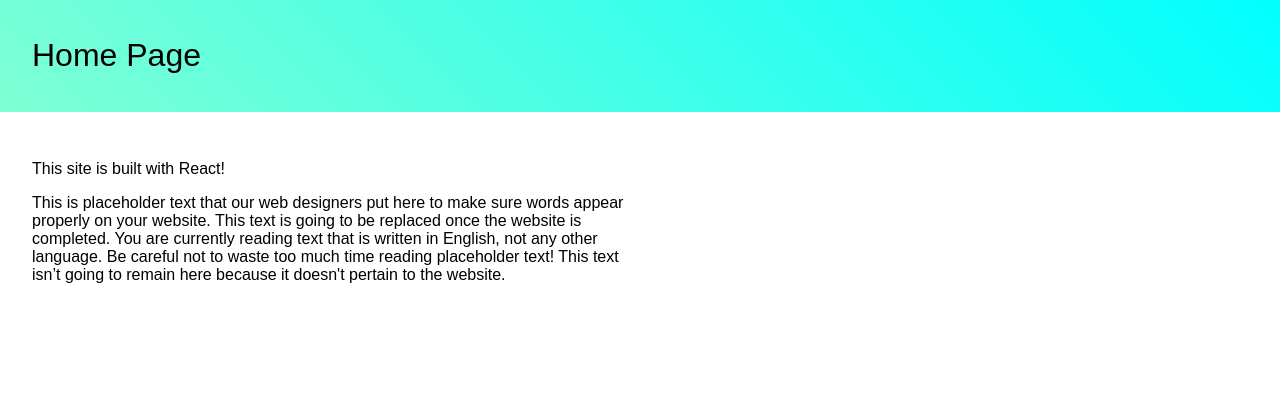
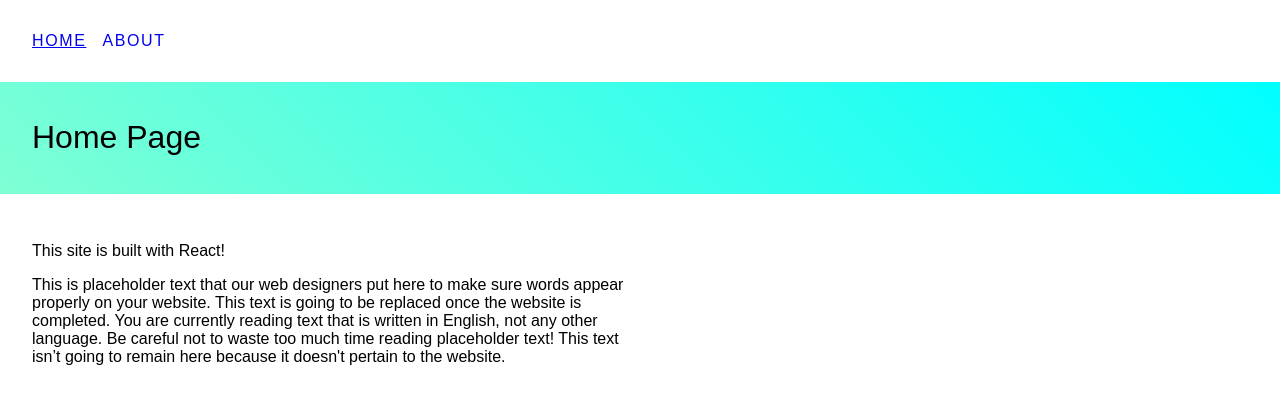
Before and after one commit to Jinksi/react-static-site, a React (Create React App) app: page / in a window 1280 px wide. Shown: the top 404 px of the page. Built offline with nearby package versions, Linux system fonts and the light colour scheme.

Commit message:
react-router

```diff
--- a/package.json
+++ b/package.json
@@ -5,6 +5,7 @@
   "dependencies": {
     "react": "^16.1.1",
     "react-dom": "^16.1.1",
+    "react-router-dom": "^4.2.2",
     "react-scripts": "1.0.17",
     "styled-components": "^2.2.3"
   },
--- a/src/App.js
+++ b/src/App.js
@@ -1,10 +1,23 @@
 import React, { Component } from 'react'
+import {
+  BrowserRouter as Router,
+  Route,
+  Link
+} from 'react-router-dom'
 import Home from './views/Home'
+import About from './views/About'
+import Nav from './components/Nav'
 
 class App extends Component {
   render() {
     return (
-      <Home />
+      <Router>
+        <div>
+          <Nav />
+          <Route exact path="/" component={Home} />
+          <Route path="/about" component={About} />
+        </div>
+      </Router>
     )
   }
 }
--- /dev/null
+++ b/src/components/Nav.js
@@ -0,0 +1,27 @@
+import React from 'react'
+import styled from 'styled-components'
+import { NavLink } from 'react-router-dom'
+
+const Nav = styled.nav`
+  display: flex;
+  padding: 2rem;
+
+  a {
+    margin-right: 1rem;
+    text-decoration: none;
+    text-transform: uppercase;
+    letter-spacing: 0.1em;
+
+    &:hover,
+    &.active {
+      text-decoration: underline;
+    }
+  }
+`
+
+export default (props) => (
+  <Nav>
+    <NavLink exact to='/'>Home</NavLink>
+    <NavLink to='/about/'>About</NavLink>
+  </Nav>
+)
```
Also changed, not shown: 1 other file (tests, documents, lock files or other folders).
